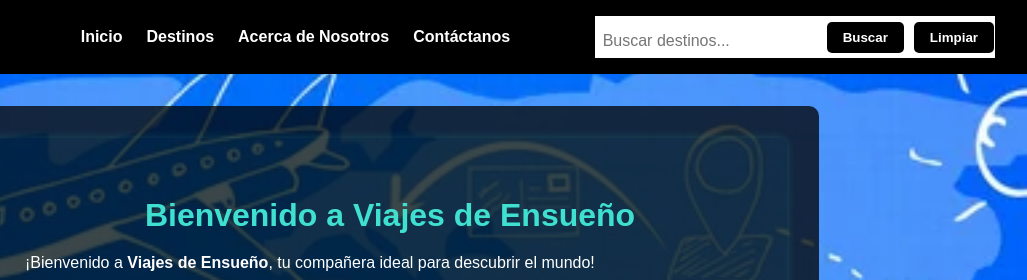
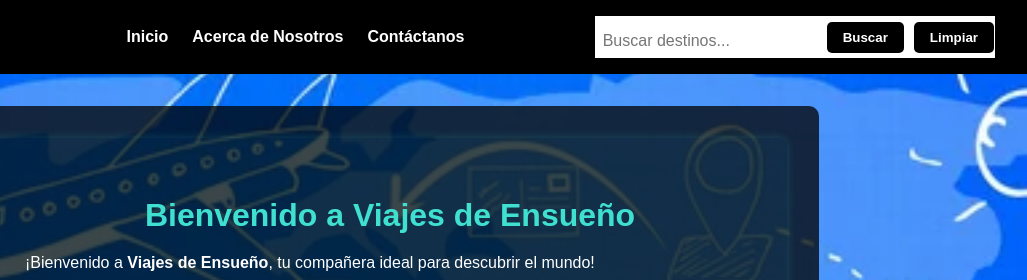
Before and after one commit to y4z4ld3/DreamTrips, a plain HTML site: page travelRecommendation/travel_recommendation.html in a window 1280 px wide. Shown: the top 280 px of the page, 253-1280 px from the left. Drawn offline with Linux system fonts and the light colour scheme.

Commit message:
Update travel_recommendation.html

```diff
--- a/travelRecommendation/travel_recommendation.html
+++ b/travelRecommendation/travel_recommendation.html
@@ -22,7 +22,6 @@
       </div>
       <ul class="nav-opciones">
         <li><a href="travel_recommendation.html">Inicio</a></li>
-        <li><a href="destinos.html">Destinos</a></li>
         <li><a href="acerca.html">Acerca de Nosotros</a></li>
         <li><a href="contactanos.html">Contáctanos</a></li>
       </ul>
```
